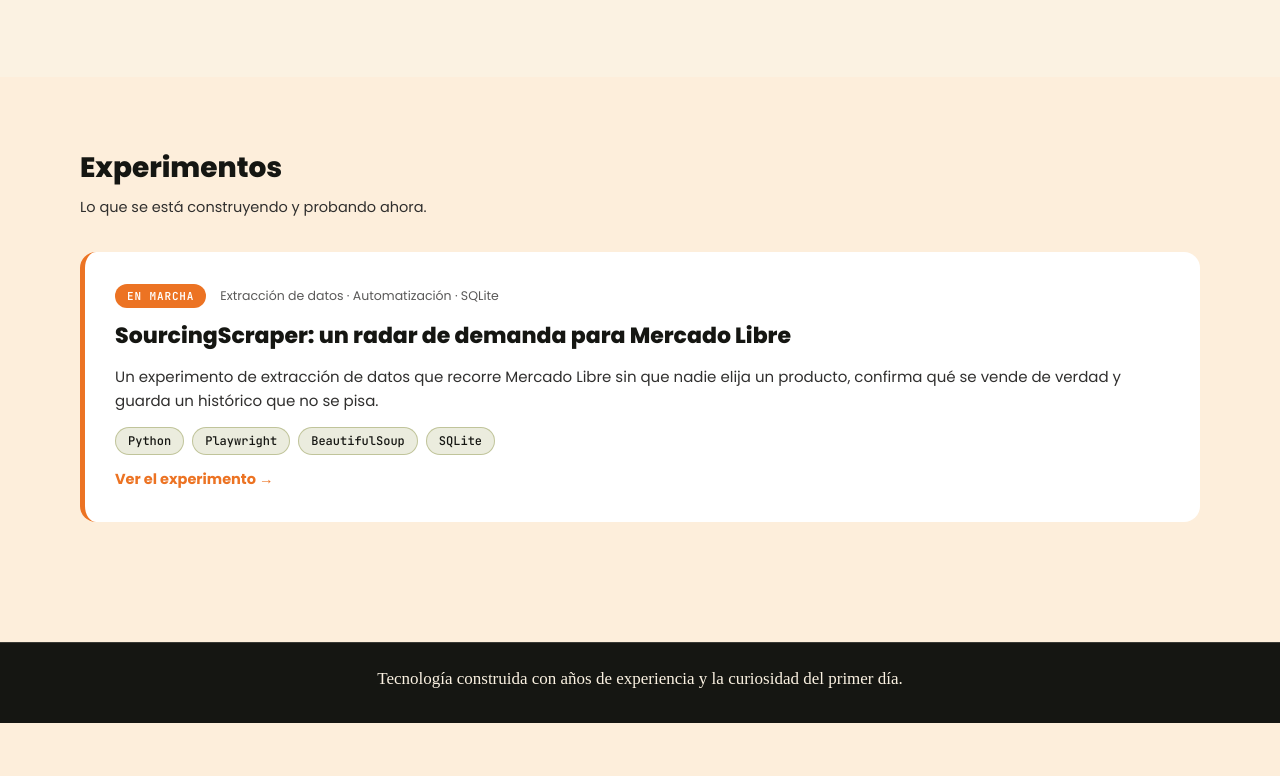
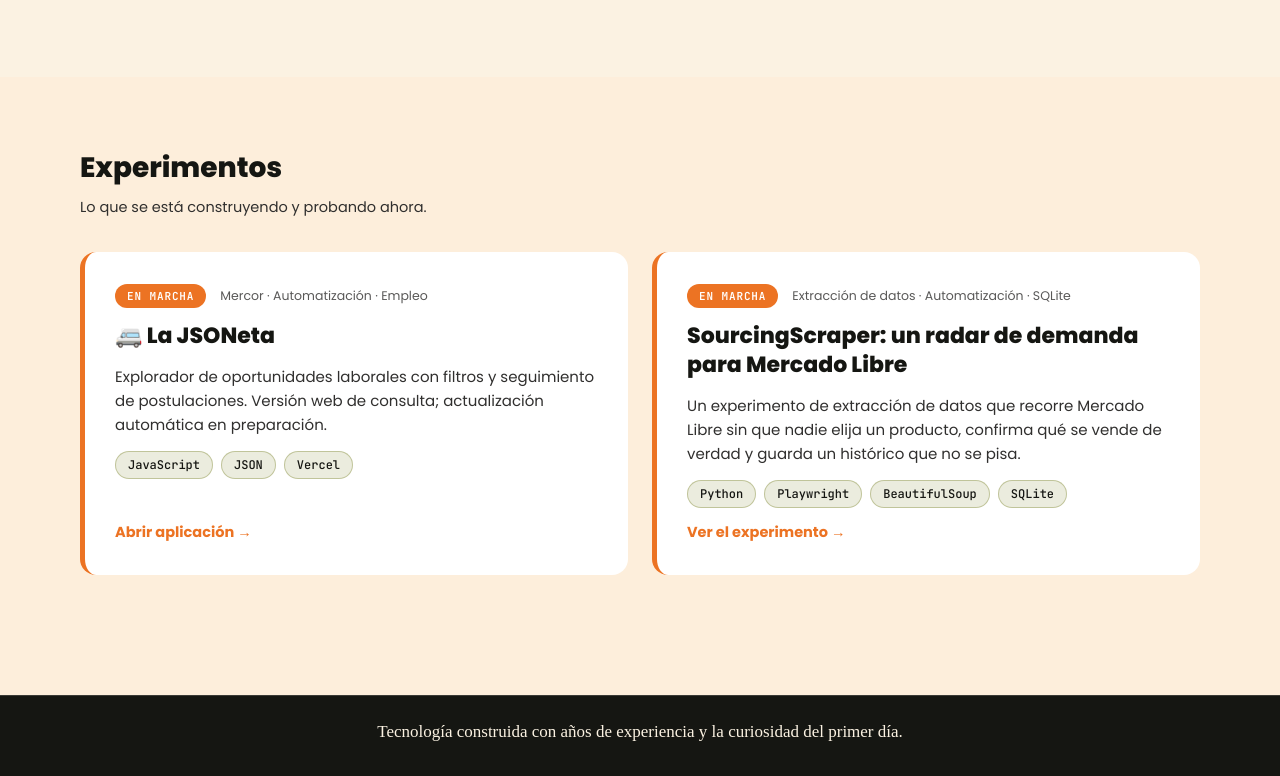
Before and after one commit to selvajperez/WildSoft, an Astro site: page /lab in a window 1280 px wide. Shown: the part 738-1514 px from the top of the page. Before the commit the page ends 1461 px from the top, so only its background shows below. Built offline with nearby package versions, Linux system fonts and the light colour scheme; Astro itself is replaced by a stand-in of ours; a web font is replaced by a local one.

Commit message:
Add La JSONeta app card to WildSoft Lab

```diff
--- a/src/components/lab/Experimentos.astro
+++ b/src/components/lab/Experimentos.astro
@@ -18,6 +18,18 @@
     <p class="sub">Lo que se está construyendo y probando ahora.</p>
 
     <ul class="exps-grid">
+      <li>
+        <a class="exp-card" href="https://la-jsoneta.vercel.app/" target="_blank" rel="noopener noreferrer">
+          <div class="exp-top">
+            <span class="estado estado-en-marcha">En marcha</span>
+            <span class="exp-tags">Mercor · Automatización · Empleo</span>
+          </div>
+          <h3>🚐 La JSONeta</h3>
+          <p class="desc">Explorador de oportunidades laborales con filtros y seguimiento de postulaciones. Versión web de consulta; actualización automática en preparación.</p>
+          <ul class="stack"><li>JavaScript</li><li>JSON</li><li>Vercel</li></ul>
+          <span class="link">Abrir aplicación →</span>
+        </a>
+      </li>
       {experimentos.map((e) => (
         <li>
           <a class="exp-card" href={`/lab/${e.slug}`}>
```
